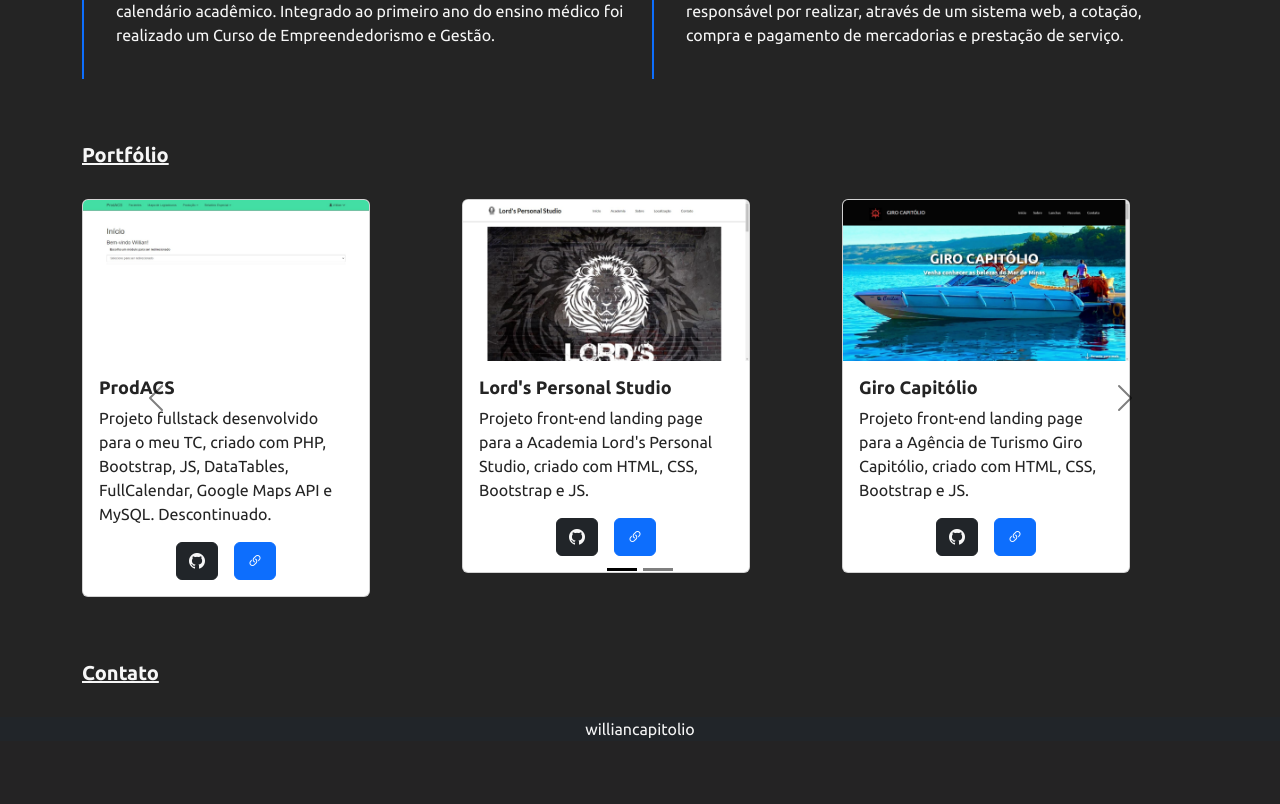
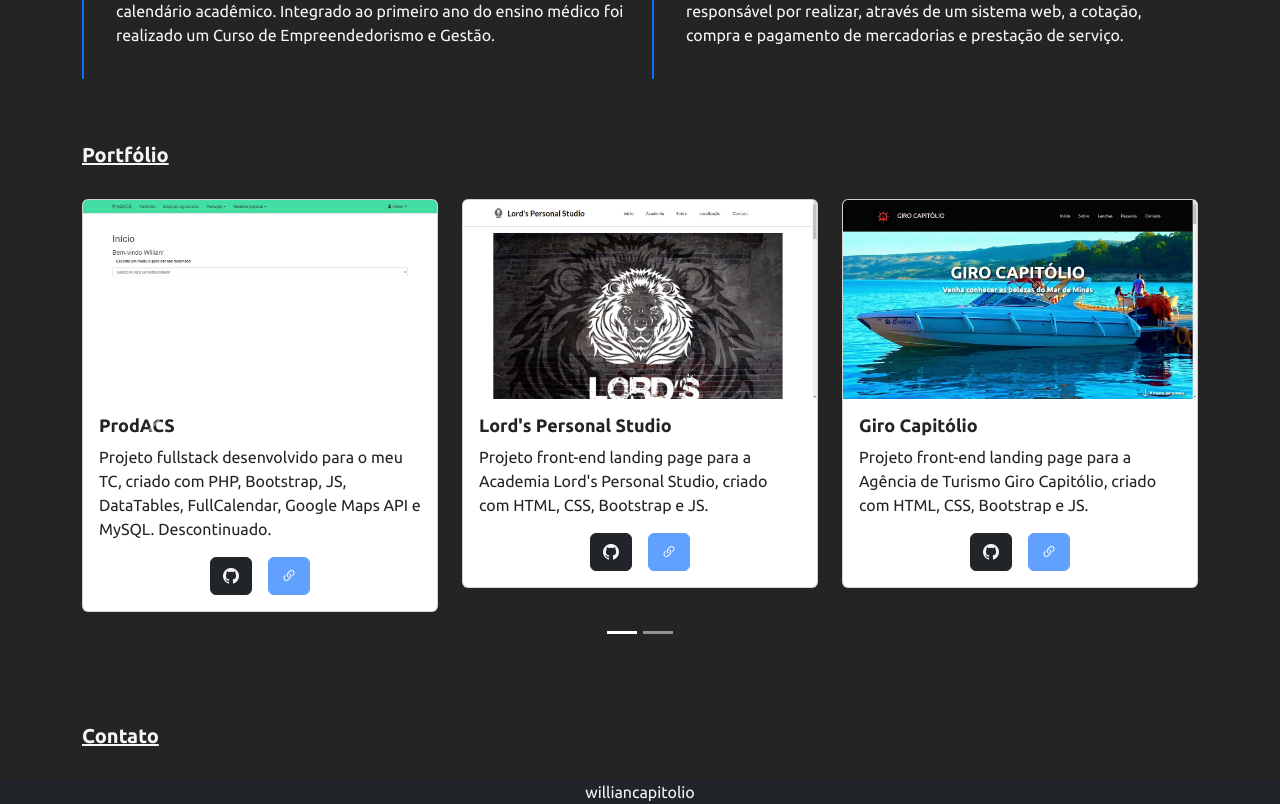
Before and after one commit to williancapitolio/portfolio, a Flask app: page / in a window 1280 px wide. Shown: the part 1402-2206 px from the top of the page. Before the commit the page ends 2140 px from the top, so only its background shows below. Run offline with Flask 2, Linux system fonts and the light colour scheme; some libraries are stand-ins or nearby versions.

Commit message:
carousel progress

```diff
--- a/static/css/style.css
+++ b/static/css/style.css
@@ -240,10 +240,20 @@ h6 {
     margin-top: 2em;
 }
 
+/*
+.carouselInicio .card {
+    height: 450px;
+}
+*/
+
 .carouselInicio .card h5,
 .carouselInicio .card p,
 .carouselInicio .card a{
     color: var(--colorBg);
+}
+
+.carouselInicio .controlesBanner {
+    margin-top: 3em;
 }
 
 .secContato {
--- a/templates/index.html
+++ b/templates/index.html
@@ -123,7 +123,7 @@
         <section class="secPortfolio container" id="secPortfolio">
             <h3>Portfólio</h3>
             <div class="row carouselInicio">
-                <div id="banner" class="carousel carousel-dark slide" data-bs-ride="carousel">
+                <div id="banner" class="carousel slide" data-bs-ride="carousel">
 
                     <div id="indicadoresBanner" class="carousel-indicators">
                         <button type="button" data-bs-target="#banner" data-bs-slide-to="0" class="active"></button>
@@ -135,24 +135,27 @@
                         <div class="carousel-item active">
                             <div class="row row-cols-1 row-cols-md-3 g-4">
                                 <div class="col">
-                                    <div class="card" style="width: 18rem;">
+                                    <div class="card">
                                         <img src="../static/img/portfolio-1-prodacs.png" class="card-img-top"
                                             alt="Print do ProdACS">
                                         <div class="card-body">
                                             <h5 class="card-title">ProdACS</h5>
                                             <p class="card-text">Projeto fullstack desenvolvido para o meu TC, criado
-                                                com PHP, Bootstrap, JS, DataTables, FullCalendar, Google Maps API e MySQL. Descontinuado.</p>
+                                                com PHP, Bootstrap, JS, DataTables, FullCalendar, Google Maps API e
+                                                MySQL. Descontinuado.</p>
                                             <div class="d-flex justify-content-center">
                                                 <a href="https://github.com/williancapitolio/prodacs" target='_blank'
-                                                    class="btn btn-dark me-3"><i class="bi bi-github"></i></a>
-                                                <a href="#" target='_blank' class="btn btn-primary"><i
+                                                    class="btn btn-dark me-3" role="button"><i
+                                                        class="bi bi-github"></i></a>
+                                                <a href="#" target='_blank' class="btn btn-primary disabled"
+                                                    role="button" aria-disabled="true"><i
                                                         class="bi bi-link-45deg"></i></a>
                                             </div>
                                         </div>
                                     </div>
                                 </div>
                                 <div class="col">
-                                    <div class="card" style="width: 18rem;">
+                                    <div class="card">
                                         <img src="../static/img/portfolio-2-lords.png" class="card-img-top"
                                             alt="Print da Lord's Personal Studio">
                                         <div class="card-body">
@@ -161,16 +164,17 @@
                                                 Lord's Personal Studio, criado com HTML, CSS, Bootstrap e JS.</p>
                                             <div class="d-flex justify-content-center">
                                                 <a href="https://github.com/williancapitolio/lordspersonalstudio"
-                                                    target='_blank' class="btn btn-dark me-3"><i
+                                                    target='_blank' class="btn btn-dark me-3" role="button"><i
                                                         class="bi bi-github"></i></a>
-                                                <a href="#" target='_blank' class="btn btn-primary"><i
+                                                <a href="#" target='_blank' class="btn btn-primary disabled"
+                                                    role="button" aria-disabled="true"><i
                                                         class="bi bi-link-45deg"></i></a>
                                             </div>
                                         </div>
                                     </div>
                                 </div>
                                 <div class="col">
-                                    <div class="card" style="width: 18rem;">
+                                    <div class="card">
                                         <img src="../static/img/portfolio-3-giro.png" class="card-img-top"
                                             alt="Print da Giro Capitólio">
                                         <div class="card-body">
@@ -179,9 +183,10 @@
                                                 Turismo Giro Capitólio, criado com HTML, CSS, Bootstrap e JS.</p>
                                             <div class="d-flex justify-content-center">
                                                 <a href="https://github.com/williancapitolio/girocapitolio"
-                                                    target='_blank' class="btn btn-dark me-3"><i
+                                                    target='_blank' class="btn btn-dark me-3" role="button"><i
                                                         class="bi bi-github"></i></a>
-                                                <a href="#" target='_blank' class="btn btn-primary"><i
+                                                <a href="#" target='_blank' class="btn btn-primary disabled"
+                                                    role="button" aria-disabled="true"><i
                                                         class="bi bi-link-45deg"></i></a>
                                             </div>
                                         </div>
@@ -193,41 +198,56 @@
                         <div class="carousel-item">
                             <div class="row row-cols-1 row-cols-md-3 g-4">
                                 <div class="col">
-                                    <div class="card" style="width: 18rem;">
-                                        <img src="../static/img/portfolio-2-lords.png" class="card-img-top" alt="...">
+                                    <div class="card">
+                                        <img src="../static/img/portfolio-not-found.png" class="card-img-top"
+                                            alt="Novo projeto aqui em breve">
                                         <div class="card-body">
-                                            <h5 class="card-title">Lord's Personal Studio</h5>
-                                            <p class="card-text">Some quick example text to build on the card title and
-                                                make
-                                                up
-                                                the bulk of the card's content.</p>
-                                            <a href="#" class="btn btn-primary">Go somewhere</a>
+                                            <h5 class="card-title">Em breve</h5>
+                                            <p class="card-text">Seja paciente e aguarde um momento, pois eu estou
+                                                desenvolvendo um novo projeto para ficar aqui!</p>
+                                            <div class="d-flex justify-content-center">
+                                                <a href="#" target='_blank' class="btn btn-dark me-3 disabled"
+                                                    role="button" aria-disabled="true"><i class="bi bi-github"></i></a>
+                                                <a href="#" target='_blank' class="btn btn-primary disabled"
+                                                    role="button" aria-disabled="true"><i
+                                                        class="bi bi-link-45deg"></i></a>
+                                            </div>
                                         </div>
                                     </div>
                                 </div>
                                 <div class="col">
-                                    <div class="card" style="width: 18rem;">
-                                        <img src="../static/img/portfolio-2-lords.png" class="card-img-top" alt="...">
+                                    <div class="card">
+                                        <img src="../static/img/portfolio-not-found.png" class="card-img-top"
+                                            alt="Novo projeto aqui em breve">
                                         <div class="card-body">
-                                            <h5 class="card-title">Lord's Personal Studio</h5>
-                                            <p class="card-text">Some quick example text to build on the card title and
-                                                make
-                                                up
-                                                the bulk of the card's content.</p>
-                                            <a href="#" class="btn btn-primary">Go somewhere</a>
+                                            <h5 class="card-title">Em breve</h5>
+                                            <p class="card-text">Seja paciente e aguarde um momento, pois eu estou
+                                                desenvolvendo um novo projeto para ficar aqui!</p>
+                                            <div class="d-flex justify-content-center">
+                                                <a href="#" target='_blank' class="btn btn-dark me-3 disabled"
+                                                    role="button" aria-disabled="true"><i class="bi bi-github"></i></a>
+                                                <a href="#" target='_blank' class="btn btn-primary disabled"
+                                                    role="button" aria-disabled="true"><i
+                                                        class="bi bi-link-45deg"></i></a>
+                                            </div>
                                         </div>
                                     </div>
                                 </div>
                                 <div class="col">
-                                    <div class="card" style="width: 18rem;">
-                                        <img src="../static/img/portfolio-2-lords.png" class="card-img-top" alt="...">
+                                    <div class="card">
+                                        <img src="../static/img/portfolio-not-found.png" class="card-img-top"
+                                            alt="Novo projeto aqui em breve">
                                         <div class="card-body">
-                                            <h5 class="card-title">Lord's Personal Studio</h5>
-                                            <p class="card-text">Some quick example text to build on the card title and
-                                                make
-                                                up
-                                                the bulk of the card's content.</p>
-                                            <a href="#" class="btn btn-primary">Go somewhere</a>
+                                            <h5 class="card-title">Em breve</h5>
+                                            <p class="card-text">Seja paciente e aguarde um momento, pois eu estou
+                                                desenvolvendo um novo projeto para ficar aqui!</p>
+                                            <div class="d-flex justify-content-center">
+                                                <a href="#" target='_blank' class="btn btn-dark me-3 disabled"
+                                                    role="button" aria-disabled="true"><i class="bi bi-github"></i></a>
+                                                <a href="#" target='_blank' class="btn btn-primary disabled"
+                                                    role="button" aria-disabled="true"><i
+                                                        class="bi bi-link-45deg"></i></a>
+                                            </div>
                                         </div>
                                     </div>
                                 </div>
```
Also changed, not shown: static/img/portfolio-not-found.png (added).
